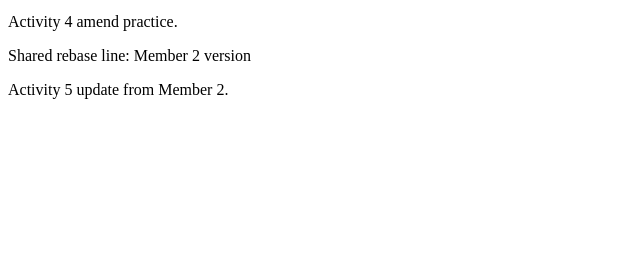
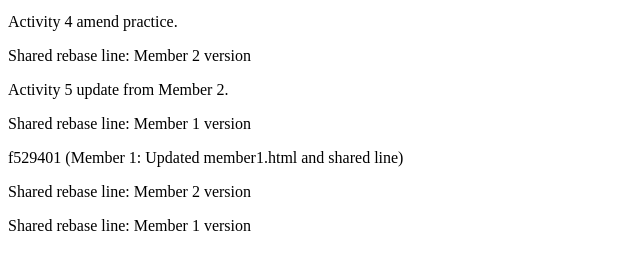
Before and after one commit to Rmaster-coder/github-essentials-activity, a plain HTML site: page index.html in a window 1280 px wide. Shown: the part 87-356 px from the top of the page, without its empty margins (0-640 px from the left). Drawn offline with Linux system fonts and the light colour scheme.

Commit message:
Member 1: Updated member1.html and shared line

```diff
--- a/index.html
+++ b/index.html
@@ -3,3 +3,7 @@
 <p>Activity 4 amend practice.</p>
 <p>Shared rebase line: Member 2 version</p>
 <p>Activity 5 update from Member 2.</p>
+<p>Shared rebase line: Member 1 version</p>
+f529401 (Member 1: Updated member1.html and shared line)
+<p>Shared rebase line: Member 2 version</p>
+<p>Shared rebase line: Member 1 version</p>
```
Also changed, not shown: member1.html (+1 -0 lines).
